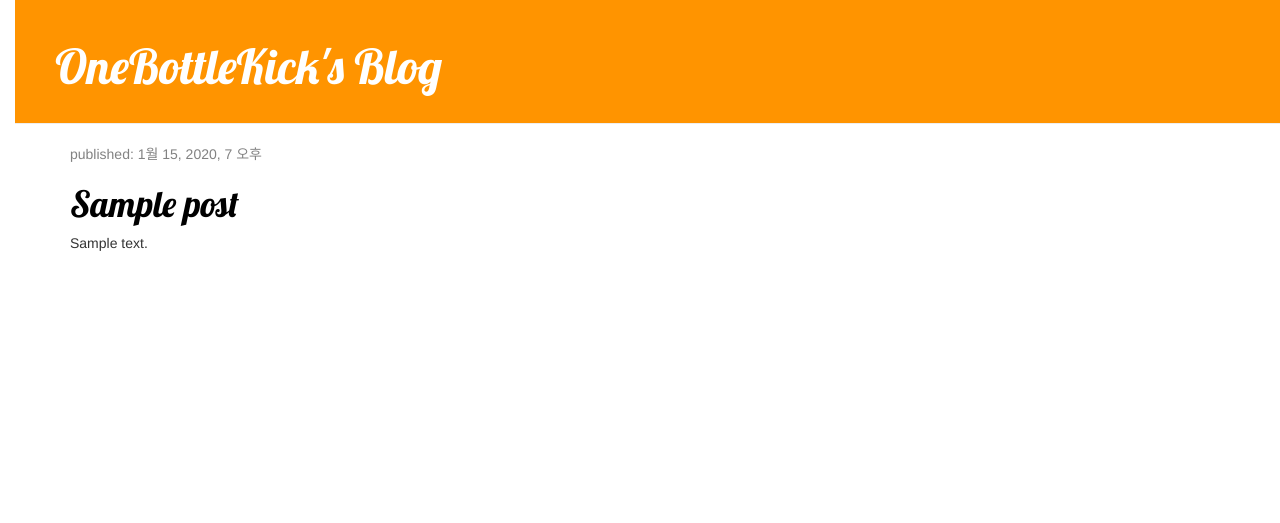
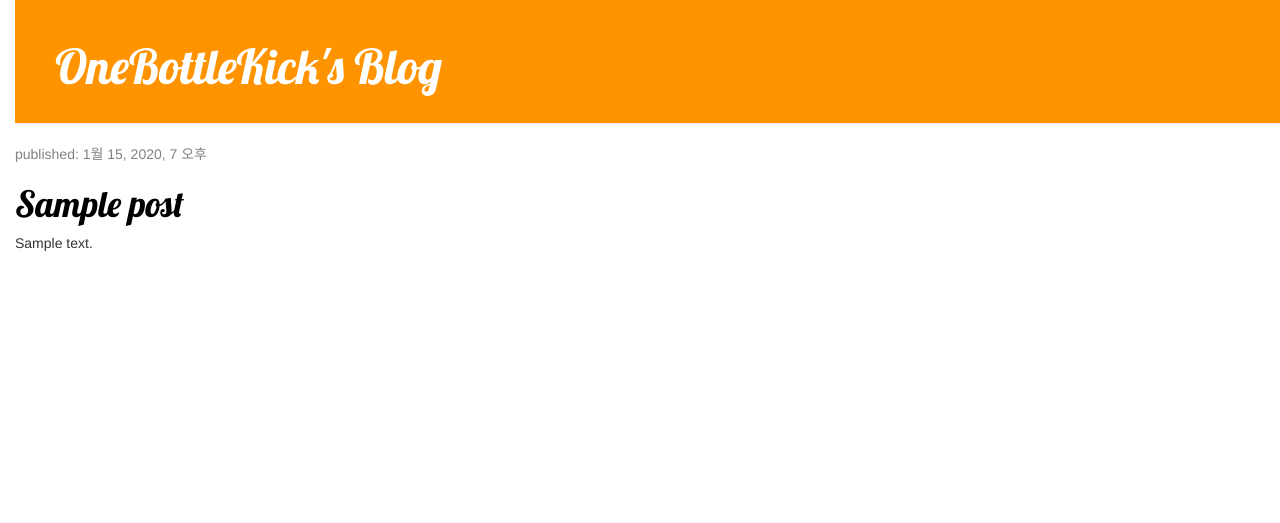
Before and after one commit to OneBottleKick/my-first-blog, a Django app: page / in a window 1280 px wide. Shown: the top 523 px of the page. Run offline with Django 3.2, Linux system fonts and the light colour scheme; tables that the repository leaves empty hold one stand-in row (values such as "Sample post"); some libraries are stand-ins or nearby versions.

Commit message:
html modified

```diff
--- a/blog/templates/blog/post_list.html
+++ b/blog/templates/blog/post_list.html
@@ -13,21 +13,13 @@
         </div>
 
         {% for post in posts %}
-        <div class="content container">
-            <div class="row">
-                <div class="col-md-8">
-                    {% for post in posts %}
-                        <div class="post">
-                            <div class="date">
-                                <p>published: {{ post.published_date }}</p>
-                            </div>
-                            <h1><a href="">{{ post.title }}</a></h1>
-                            <p>{{ post.text|linebreaksbr }}</p>
-                        </div>
-                    {% endfor %}
+            <div class="post">
+                <div class="date">
+                    <p>published: {{ post.published_date }}</p>
                 </div>
+                <h1><a href="">{{ post.title }}</a></h1>
+                <p>{{ post.text|linebreaksbr }}</p>
             </div>
-        </div>
         {% endfor %}
     </body>
 </html>
```
